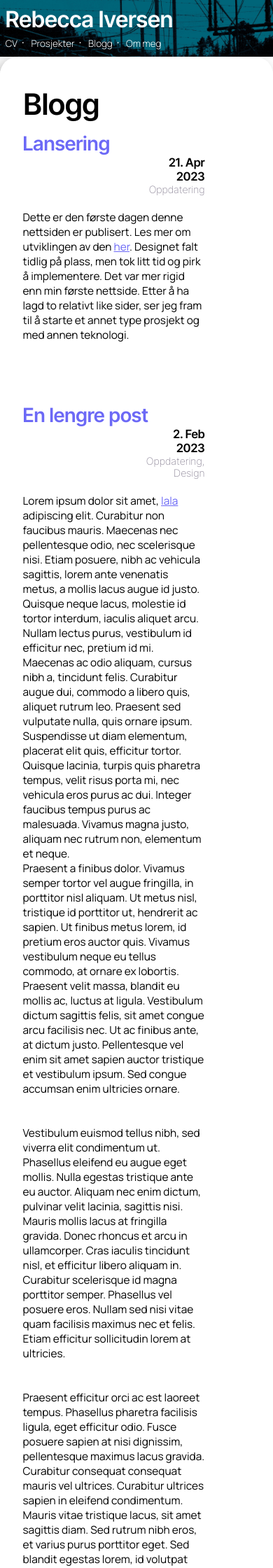
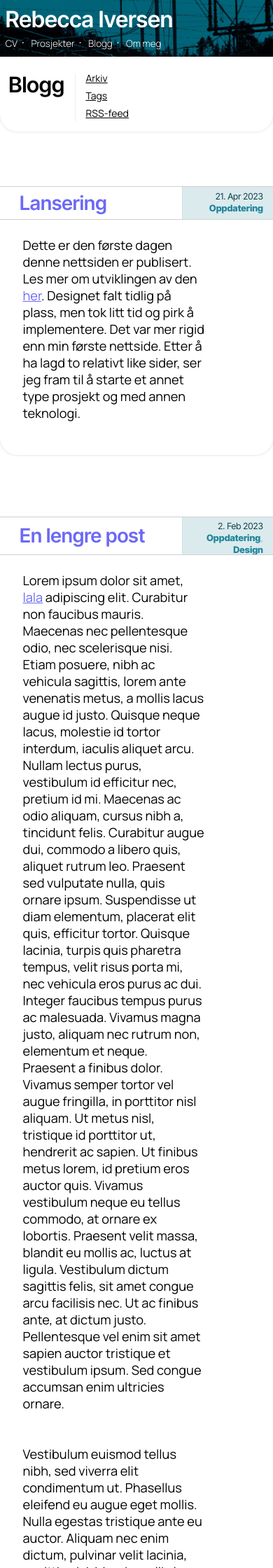
Before and after one commit to reiv003/Portef-ljesiden, a Jekyll site: the page built from _pages/blog.html, in a window 390 px wide. Shown: the top 2240 px of the page at 70% size. Built offline with Jekyll 4.4.1, drawn with Linux system fonts in a browser that asks for light colours.

Commit message:
implemented mobile blog layout

```diff
--- a/_pages/blog.html
+++ b/_pages/blog.html
@@ -7,11 +7,21 @@ permalink: /blogg
     {% include sidebar.html %}
     </div>
 <div class="blog" id="dimmable">
+    <div class="blog__mobile-nav scallop-border">
         <h1>Blogg</h1>
+        <div class="blog__mobile-nav-links">
+            <ul>
+                <li><a href="/blogg/arkiv">Arkiv</a></li>
+                <li><a href="/blogg/tags">Tags</a></li>
+                <li><a href="/feed.xml">RSS-feed</a></li>
+            </ul>
+        </div>
+    </div>
     <div><ul>
         {% for post in site.posts %}
-        <li class="blog__post">
+        <li class="blog__post scallop-border">
             <h2><a href="{{ post.url }}">{{ post.title }}</a></h2>
+            <div class="post__info">
                 <div class="post__date">{{ post.date | date: "%-d. %b %Y" }}</div>
                 <div class="post__tags">
                     <ul>
@@ -27,6 +37,7 @@ permalink: /blogg
                         </li>
                     </ul>
                 </div>
+            </div>
             <div class="post__content">
                 {{ post.content }}
             </div>
--- a/_sass/_fonts.scss
+++ b/_sass/_fonts.scss
@@ -20,6 +20,18 @@
     font-family: InterTightSemiBoldItalic;
     src: url('/assets/fonts/InterTight-Italic-VariableFont_wght.ttf');
     font-weight: 600;
+}
+
+@font-face {
+    font-family: InterTight;
+    src: url('/assets/fonts/InterTight-VariableFont_wght.ttf');
+    font-weight: 400;
+}
+
+@font-face {
+    font-family: InterTightExtraBold;
+    src: url('/assets/fonts/InterTight-VariableFont_wght.ttf');
+    font-weight: 800;
 }
 
 @font-face {
--- a/_sass/_general.scss
+++ b/_sass/_general.scss
@@ -271,6 +271,10 @@ footer {
     text-align: right;
 }
 
+.blog .post__info {
+    grid-column: 8 / 10;
+}
+
 .blog__post .post__tags, .individual__post .post__tags {
     grid-column: 7 / 10;
     text-align: right;
@@ -278,6 +282,10 @@ footer {
 
 .blog__post .post__content, .individual__post .post__content {
     grid-column: 2 / 10;
+}
+
+.blog__mobile-nav-links {
+    display: none;
 }
 
 
@@ -448,10 +456,6 @@ footer {
     grid-column: 1 / 8;
 }
 
-.cv__link-box {
-    grid-column: 9 / span 12;
-}
-
   .cv__category-properties li::before {
     content: '';
     display: inline-block;
@@ -508,6 +512,10 @@ footer {
     display: none;
   }
 
+  .cv__desc-sidebar {
+    grid-column: 9 / span 12;
+  }
+
   .toc {
     grid-column: 8 / 12;
     margin-left: 4em;
--- a/_sass/_queries.scss
+++ b/_sass/_queries.scss
@@ -183,18 +183,18 @@
     padding: 0.3em;
   }
 
-  // .sidebar {
-  //   border-radius: 0px 0px 26px 26px;
-  //   grid-column: 1/13;
-  //   grid-row: 1;
-  //   border: solid rgba(162, 197, 204, 0.25);
-  //   border-width: 0 1px 1px 1px;
-  //   box-shadow: 0 0 0 5px #fff inset;
-  //   margin-left: 0.7em;
-  //   margin-right: 0.7em;
-  //   margin-top: -5px;
-  //   z-index: 1;
-  // }
+  .sidebar {
+    border-radius: 0px 0px 26px 26px;
+    grid-column: 1/13;
+    grid-row: 1;
+    border: solid rgba(162, 197, 204, 0.25);
+    border-width: 0 1px 1px 1px;
+    box-shadow: 0 0 0 5px #fff inset;
+    margin-left: 0.7em;
+    margin-right: 0.7em;
+    margin-top: -5px;
+    z-index: 1;
+  }
 
   .sidebar__content {
     padding: 1.3em;
@@ -327,6 +327,7 @@
     background-color: transparent;
     padding-top: 1.5em;
     padding-left: 0px;
+    padding-bottom: 1em;
   }
 
   .cv__categories {
@@ -338,6 +339,7 @@
   .cv__subheading {
     grid-column: 2 / 12;
     background-color: #E8F1F8;
+    padding: 0.2em;
   }
 
   .cv__subheading-accent {
@@ -346,16 +348,30 @@
 
   .cv__category-heading {
     grid-column: 2 / 12;
+    border: none;
   }
 
   .cv__category-content {
     grid-column: 1 / span 12;
     font-size: 0.9em;
+    padding-bottom: 2em;
   }
 
   .cv__category-desc {
     grid-column: 2 / 8;
-    padding-top: 1em;
+    padding-top: 1.5em;
+
+  }
+
+  .cv__category-desc p {
+    border-left: 6px #E8F1F8 solid;
+    padding-left: 0.5em;
+  }
+
+  .cv__desc-sidebar {
+    border-left: 1px #EFEFEF solid;
+    padding-left: 0.5em;
+    grid-column: 9 / 12;
   }
 
   .cv__category-properties {
@@ -366,6 +382,10 @@
     display: block;
     padding-top: 2.2em;
 
+  }
+
+  .mobile-cv__category-properties li {
+    margin-bottom: 1em;
   }
 
   .cv__property-value {
@@ -384,6 +404,89 @@
     font-size: 12px;
   }
 
+  .blog {
+    box-shadow:none
+  }
+
+  .blog__mobile-nav {
+    padding-bottom: 1em;
+    display: flex;
+    padding-top: 1.3em;
+    margin-bottom: 1.5em;
+  }
+
+  .blog__mobile-nav h1 {
+    padding: 0px;
+    margin-right: 0.5em;
+    margin-left: 0.4em;
+    font-size: 2.2em;
+    margin-top: 0.1em;
+  }
+
+  .blog__mobile-nav-links {
+    display: block;
+    border-left: 1px #EFEFEF solid;
+    padding-left: 1em;
+  }
+
+  .blog__mobile-nav-links a {
+    color: #000;
+    line-height: 1.8;
+  }
+
+  .blog__post h2 {
+    border-bottom: 1px #D0D0D0 solid;
+    border-top: 1px #D0D0D0 solid;
+    grid-column: 1 / span 12;
+    grid-row: 1;
+    margin: 0px;
+    z-index: 1;
+    display: flex;
+    margin-top: 2em;
+  }
+
+  .blog__post h2 a {
+    margin-left: 1em;
+    align-self: center;
+    padding-top: 0.2em;
+    padding-bottom: 0.2em;
+  }
+
+  .blog__post .post__date {
+    grid-row: 1;
+    grid-column: 7 / 12;
+    margin-top: 0.5em;
+    color: #0B3F4A;
+    font-size: 0.9em;
+    font-family: InterTight;
+
+  }
+
+  .blog__post .post__tags {
+    grid-row: 1;
+    grid-column: 8 / 12;
+    margin-left: 2em;
+
+  }
+
+  .blog__post .post__tags a {
+    color: #20859B;
+    font-size: 0.9em;
+    font-family: InterTightExtraBold;
+  }
+
+  .blog__post .post__info {
+    grid-row: 1;
+    grid-column: 9 / span 12;
+    border-left: 1px #CFDEE1 solid;
+    padding-right: 1em;
+    background-color: #DBEAED;
+    margin-top: 4em;
+  }
+
+  .blog__post .post__content {
+    font-size: 1.3em;
+  }
 
   .toc {
     display: none;
@@ -400,4 +503,8 @@
     margin-right: -1px;
 
   }
+
+  #blog__sidebar {
+    display: none;
+  }
 }
```
Also changed, not shown: _pages/CV.html (+12 -0 lines). Lines whose indentation alone changed are shown as unchanged.
